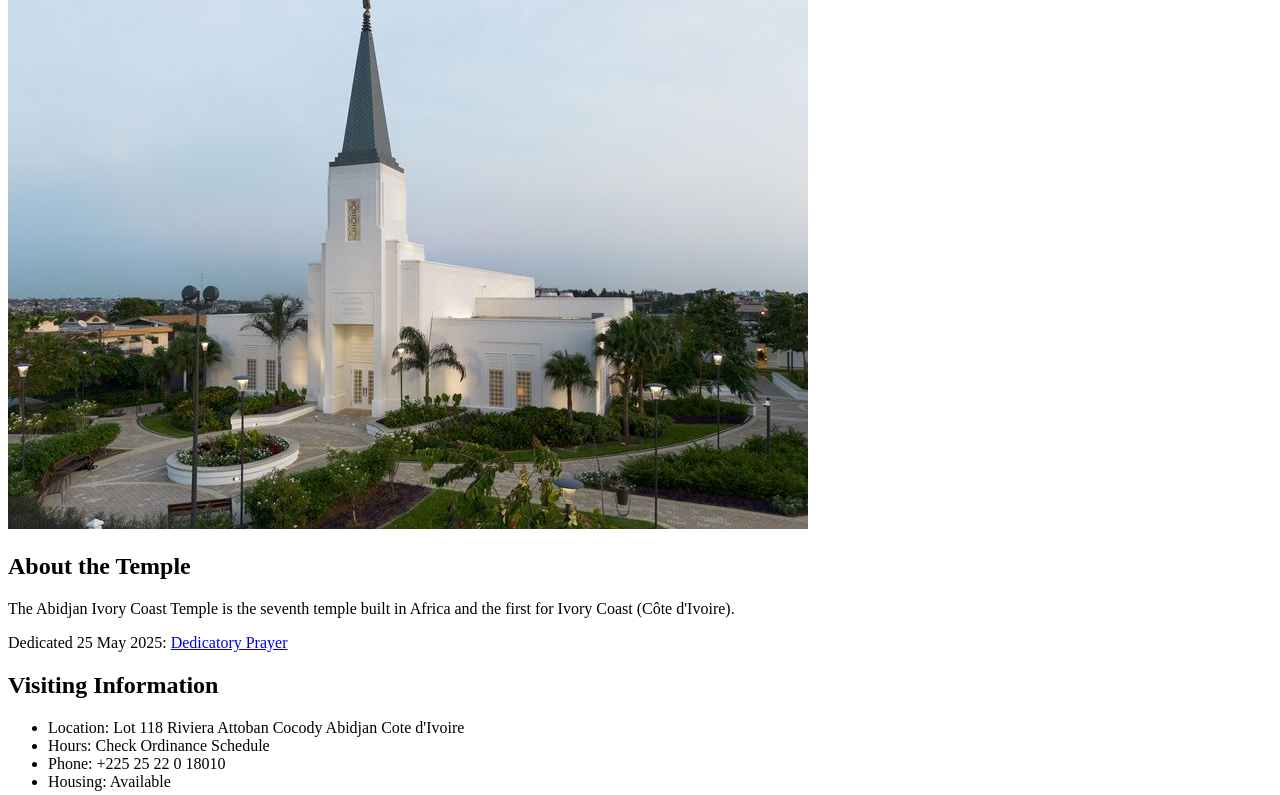
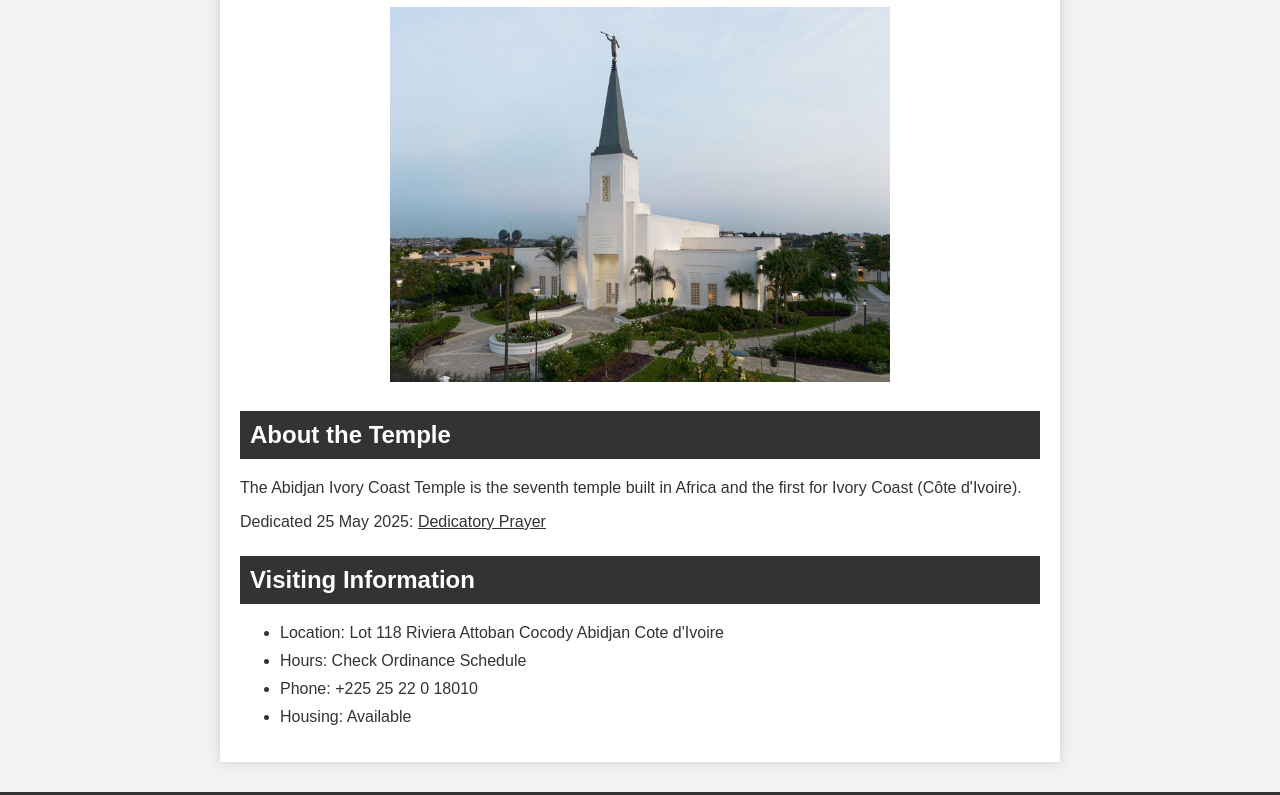
Before and after one commit to monteirogluiz/Wdd130, a plain HTML site: page week02/temple.html in a window 1280 px wide. Shown: the part 185-980 px from the top of the page. Drawn offline with Linux system fonts and the light colour scheme.

Commit message:
Add stylesheet link to temple.html

```diff
--- a/week02/temple.html
+++ b/week02/temple.html
@@ -5,6 +5,7 @@
     <meta charset="UTF-8">
     <meta name="viewport" content="width=device-width, initial-scale=1.0">
     <title>Temple Card - Abidjan Cote d'Ivoire</title>
+    <link rel="stylesheet" href="styles/temple.css">
 </head>
 
 <body>
```
